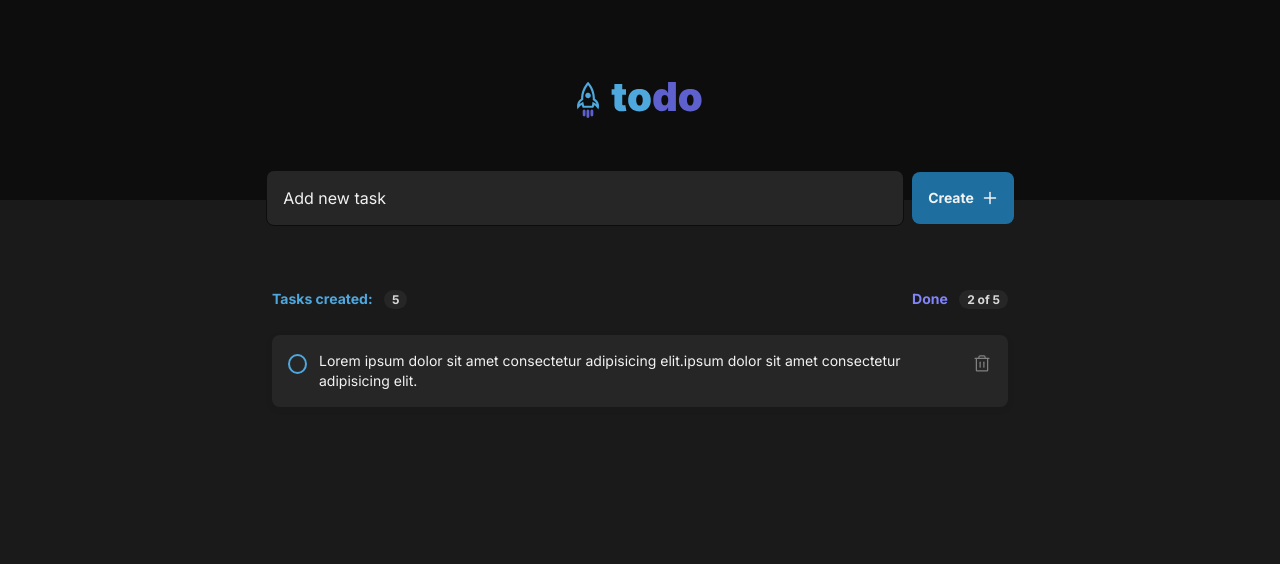
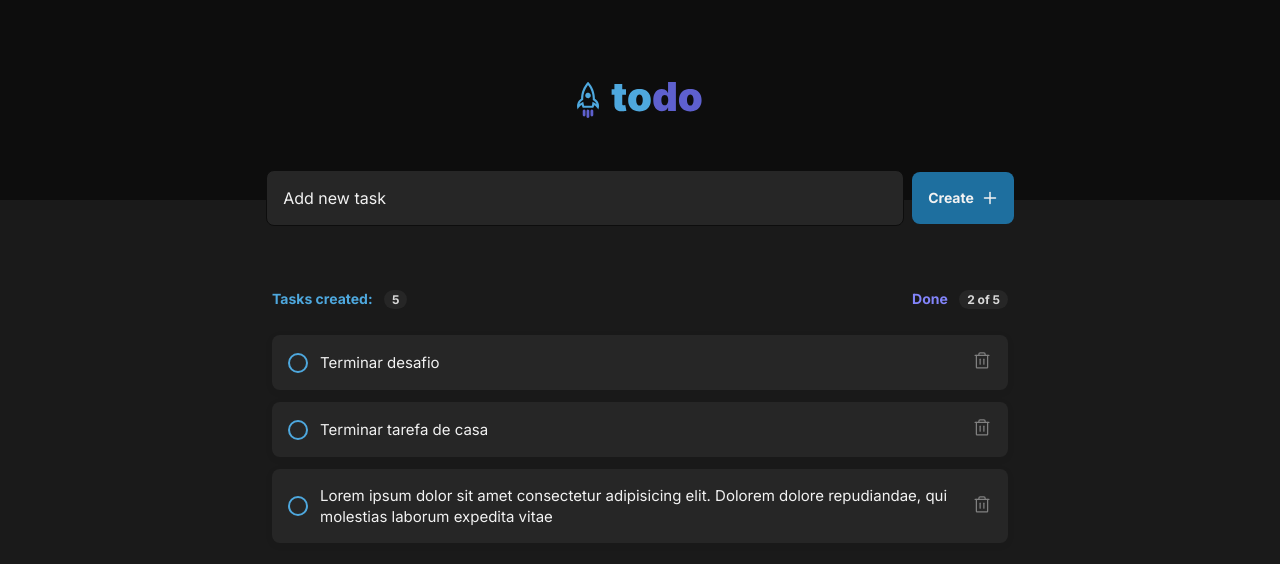
Before and after one commit to ruivergani/ignite-to-do-list-react, a React (Vite) app: page / in a window 1280 px wide. Shown: the top 564 px of the page. Built offline with nearby package versions, Linux system fonts and the light colour scheme.

Commit message:
iterate over tasks data structure

```diff
--- a/src/App.jsx
+++ b/src/App.jsx
@@ -26,9 +26,8 @@ const tasks = [
 ]
 
 function App() {
-
+  // Functions
   function handleSubmit(){
-
   }
   return (
     <>
@@ -41,9 +40,7 @@ function App() {
             valueInput="Add new task"
             required
           />
-          <ButtonSubmit
-
-          />
+          <ButtonSubmit/>
         </form>
       </div>
       <div className="task-content">
@@ -56,7 +53,17 @@ function App() {
           </div>
         </div>
         <div className='task-content-bottom'>
-          <Task/>
+          {
+            // map the array tasks
+            tasks.map(task => {
+              return (
+                <Task
+                  key={task.id} // identifier key
+                  content={task.title}
+                />
+              )
+            })
+          }
         </div>
       </div>
     </>
@@ -64,3 +71,6 @@ function App() {
 }
 
 export default App;
+
+// Default Export = usa a palavra default e pode ser renomeado o componente na importacao
+// Named Exports = nao usa a palavra default e nao pode ser renomeado o componente
--- a/src/components/Task/index.jsx
+++ b/src/components/Task/index.jsx
@@ -1,14 +1,16 @@
 import { Trash } from 'phosphor-react';
-import { StyleButtonTrash, StyleInputCheckbox, StyleParagraph, StyleTask } from './styles';
+import { StyleButtonTrash, StyleInputCheckbox, StyleParagraph, StyleTask, StyleTaskDiv } from './styles';
 
-export function Task(){
+export function Task({content}){
   return(
     <StyleTask>
-      <StyleInputCheckbox
-        type="checkbox"
-        value="true"
-      />
-      <StyleParagraph>Lorem ipsum dolor sit amet consectetur adipisicing elit.ipsum dolor sit amet consectetur adipisicing elit.</StyleParagraph>
+      <StyleTaskDiv>
+        <StyleInputCheckbox
+          type="checkbox"
+          value="true"
+        />
+        <StyleParagraph>{content}</StyleParagraph>
+      </StyleTaskDiv>
       <StyleButtonTrash title='Delete Comment'>
         <Trash size={20}></Trash>
       </StyleButtonTrash>
--- a/src/components/Task/styles.js
+++ b/src/components/Task/styles.js
@@ -3,8 +3,11 @@ import styled from "styled-components";
 // Task Component
 export const StyleTask = styled.div`
   display: flex;
-  align-items: flex-start;
+  align-items: center;
+  justify-content: space-between;
   gap: 12px;
+  width: 100%;
+  min-width:736px;
   border-radius: 8px;
   border: 1px solid var(--gray-400);
   background: var(--gray-500);
@@ -12,6 +15,11 @@ export const StyleTask = styled.div`
   width: 100%;
   max-width: 736px;
   padding: 16px;
+`;
+export const StyleTaskDiv = styled.div`
+  display: flex;
+  align-items: center;
+  gap: 12px;
 `;
 export const StyleInputCheckbox = styled.input`
   /* Hide the default checkbox appearance */
@@ -21,7 +29,6 @@ export const StyleInputCheckbox = styled.input`
   display: inline-block;
   vertical-align: middle;
   position: relative;
-  margin-top: 3px;
   display: flex;
   width: 20px;
   height: 20px;
@@ -55,9 +62,10 @@ export const StyleInputCheckbox = styled.input`
 export const StyleParagraph = styled.p`
   color: var(--gray-100);
   font-family: 'Inter';
-  font-size: 14px;
+  font-size:15px;
   font-weight: 400;
   line-height: 140%; /* 19.6px */
+  max-width: 630px;
 `;
 
 // Button
@@ -67,7 +75,6 @@ export const StyleButtonTrash = styled.button`
   transition: all .2s;
   cursor: pointer;
   font-size: 14px;
-  margin-top: 3px;
   &:hover{
     color: var(--danger);
   }
```
